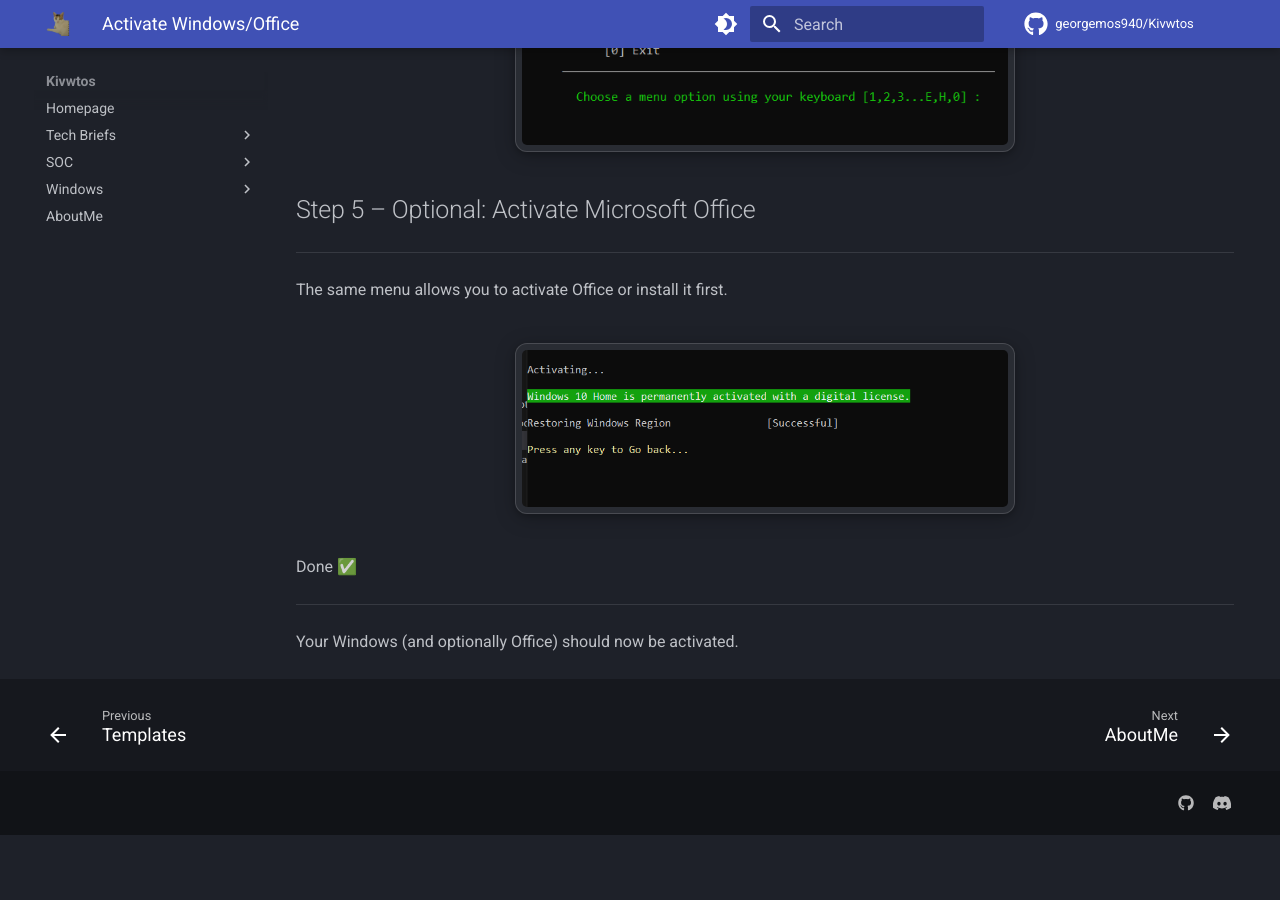
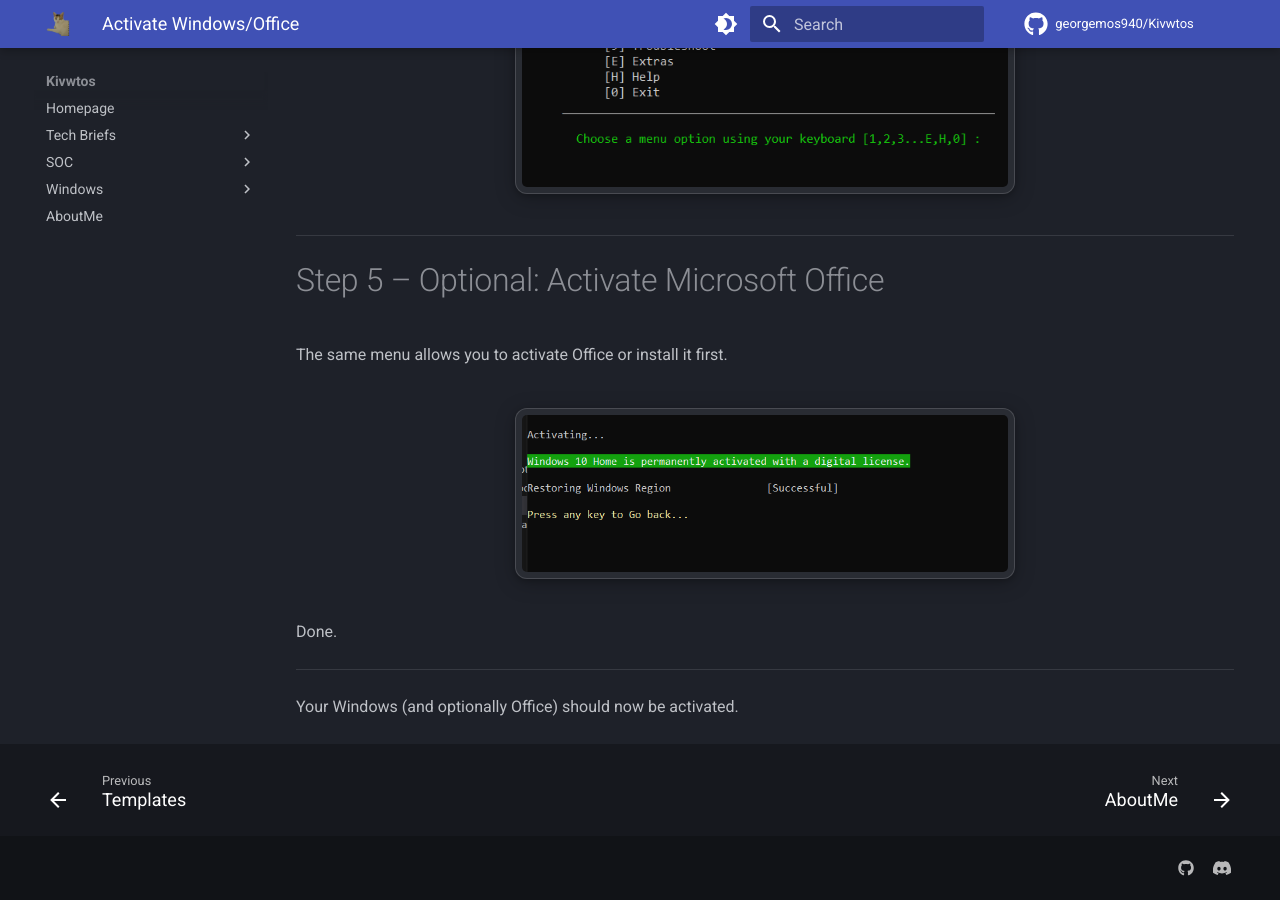
Before and after one commit to georgemos940/Kivwtos, an MkDocs documentation site: the page built from docs/windows/windows-activation.md, in a window 1280 px wide and 900 px high, scrolled down 2354 px. Built offline with MkDocs 1.6.1 and Material for MkDocs 9.7.7, drawn with Linux system fonts in a browser that asks for light colours; comment, search, counter and statistics services are not loaded; before the commit the page ends 3189 px from its top, so only the background shows below that.

```diff
--- a/docs/windows/windows-activation.md
+++ b/docs/windows/windows-activation.md
@@ -7,9 +7,9 @@ Please note:
 - There may be easier or more trustworthy methods.
 - I'm sharing this mainly for friends who ask me.
 
-Step 1 – Visit the Activation Website
 ---
----
+# Step 1 – Visit the Activation Website
+
 Open your browser and go to: [massgrave.dev](https://massgrave.dev/#Method-1---PowerShell)
 
 This site:
@@ -18,36 +18,36 @@ This site:
 - Is fully open-source (code is on GitHub).
 - Works for both Windows and Microsoft Office.
 
-Step 2 – Open PowerShell as Administrator
 ---
----
+# Step 2 – Open PowerShell as Administrator
+
 1. Press the Windows key.
 2. Type: powershell
 3. Right-click "Windows PowerShell".
 4. Select "Run as Administrator".
 ![Hashing Example](../../assets/img4.png)
 
-Step 3 – Run the Activation Command
 ---
----
+# Step 3 – Run the Activation Command
+
 PS C:\Windows\system32> irm https://get.activated.win | iex
 
 Press Enter.
 ![Hashing Example](../../assets/img5.png)
 
-Step 4 – Choose an Activation Option
 ---
----
+# Step 4 – Choose an Activation Option
+
 When the menu appears:
 - If you are unsure, press 1 (recommended method).
 - Wait until the process completes.
 ![Hashing Example](../../assets/img6.png)
 
-Step 5 – Optional: Activate Microsoft Office
 ---
----
+# Step 5 – Optional: Activate Microsoft Office
+
 The same menu allows you to activate Office or install it first.
 ![Hashing Example](../../assets/img7.png)
-Done ✅
+Done.
 ------
 Your Windows (and optionally Office) should now be activated.
```
